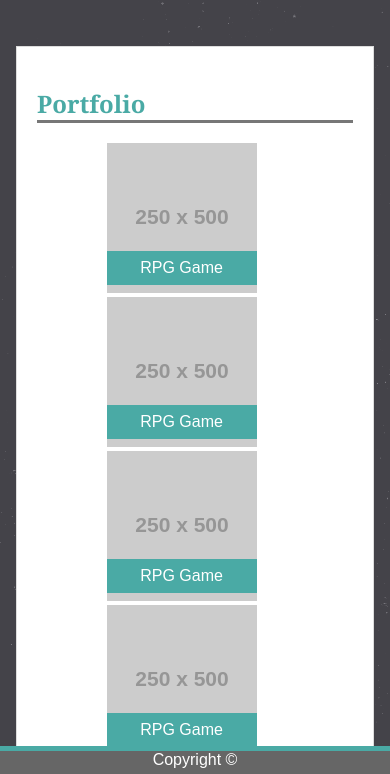
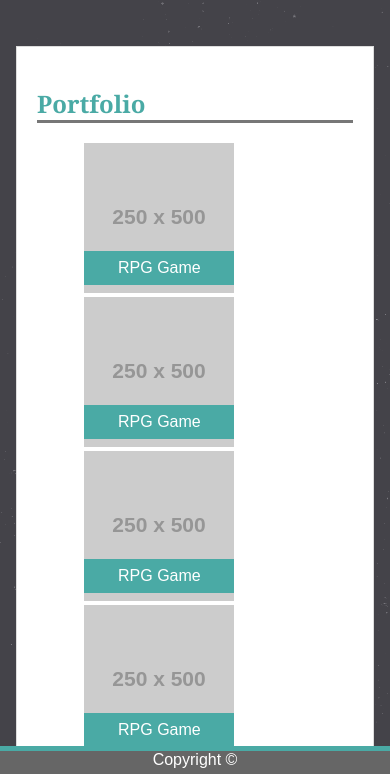
Before and after one commit to JoeScholz/Responsive-Portfolio, a plain HTML site: page portfolio.html in a window 390 px wide. Shown: the part 68-842 px from the top of the page. Drawn offline with Linux system fonts and the light colour scheme; placeholder pictures from the web are drawn by us.

Commit message:
respnsive Submission

```diff
--- a/assets/css/reset-style.css
+++ /dev/null
@@ -1,48 +0,0 @@
-/* http://meyerweb.com/eric/tools/css/reset/
-   v2.0 | 20110126
-   License: none (public domain)
-*/
-
-html, body, div, span, applet, object, iframe,
-h1, h2, h3, h4, h5, h6, p, blockquote, pre,
-a, abbr, acronym, address, big, cite, code,
-del, dfn, em, img, ins, kbd, q, s, samp,
-small, strike, strong, sub, sup, tt, var,
-b, u, i, center,
-dl, dt, dd, ol, ul, li,
-fieldset, form, label, legend,
-table, caption, tbody, tfoot, thead, tr, th, td,
-article, aside, canvas, details, embed,
-figure, figcaption, footer, header, hgroup,
-menu, nav, output, ruby, section, summary,
-time, mark, audio, video {
-	margin: 0;
-	padding: 0;
-	border: 0;
-	font-size: 100%;
-	font: inherit;
-	vertical-align: baseline;
-}
-/* HTML5 display-role reset for older browsers */
-article, aside, details, figcaption, figure,
-footer, header, hgroup, menu, nav, section {
-	display: block;
-}
-body {
-	line-height: 1;
-}
-ol, ul {
-	list-style: none;
-}
-blockquote, q {
-	quotes: none;
-}
-blockquote:before, blockquote:after,
-q:before, q:after {
-	content: '';
-	content: none;
-}
-table {
-	border-collapse: collapse;
-	border-spacing: 0;
-}
--- a/assets/css/style.css
+++ b/assets/css/style.css
@@ -178,7 +178,6 @@ header {
     }
     .content {
 
-        width: fit-content;
         margin-right: 1em;
         margin-left: 1em;    }
 
@@ -221,9 +220,9 @@ header {
     }
 
     .imageContainer.imageA {
-        margin-left: 22%;
+        margin-left: 15%;
         margin-right: 0;
     }
-    /* fix header on contact; fix margins in form field; */
+
 
 }
```
